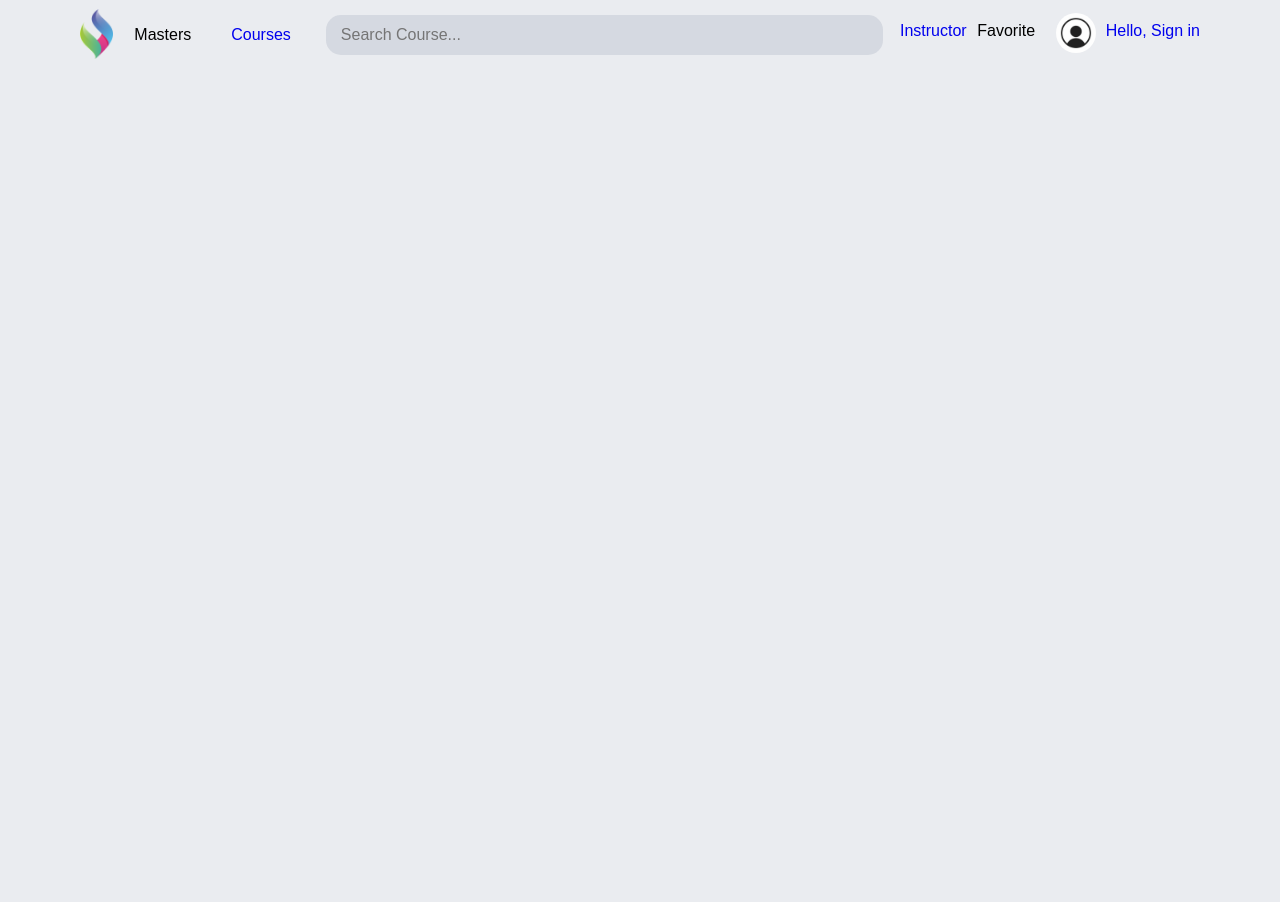
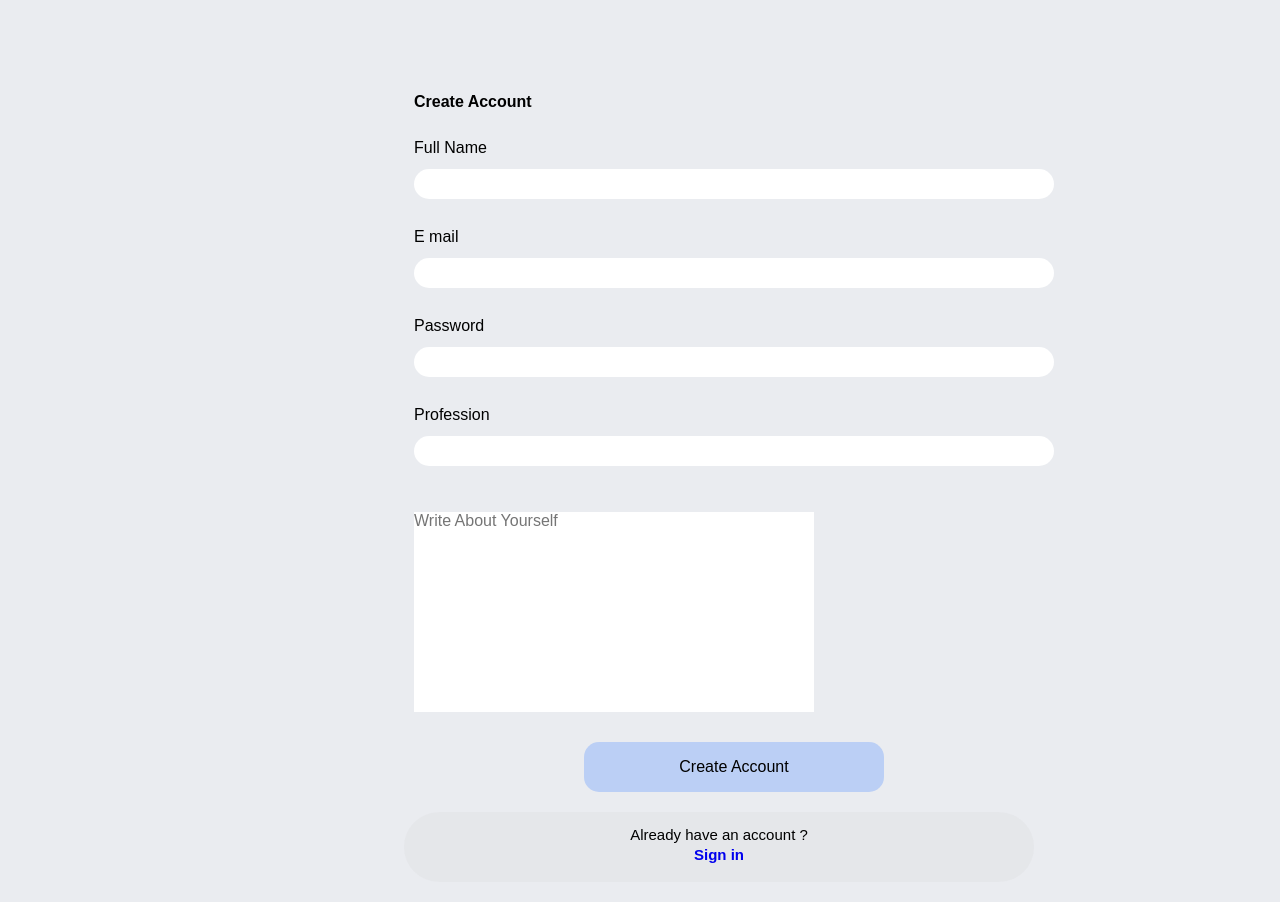
Before and after one commit to nurovic/online-course, a Nuxt app in the folder frontend/: page /signup in a window 1280 px wide. Before the commit the page ends 800 px from the top, so only its background shows below. Built offline with nearby package versions, Linux system fonts and the light colour scheme; no server answers.

Commit message:
Initialize Login and Singup pages

```diff
--- /dev/null
+++ b/frontend/pages/login.vue
@@ -0,0 +1,171 @@
+<script>
+export default {
+    middleware: "auth",
+    auth:"guest",
+    layout:"none",
+    data() {
+        return {
+            email:"",
+            password:"",
+        }
+    },
+
+    methods: {
+        async  onLogin() {
+            try {
+                 this.$auth.loginWith("local",{
+                        data: {
+                            email: this.email,
+                            password: this.password
+                        }
+                    })
+
+                    this.$router.push("/")
+            } catch (err) {
+                console.log(err);
+            }
+        }
+    }
+}
+</script>
+
+<template>
+  <div class="instructor-container">
+    <!-- <div class="logo-home">
+      <nuxt-link  to="/">
+        <img class="logo" src="../../assets/2.png" alt="">
+      </nuxt-link>
+    </div> -->
+    <div class="field course-information">
+      <h1 class="information-title field">Login</h1>
+
+
+
+     <div class="field email">
+      <label for="email">E mail</label>
+      <input class="input" type="email" key="email" v-model="email">
+       </div>
+
+       <div class="field password">
+      <label for="password">Password</label>
+      <input class="input" type="password" key="password" v-model="password">
+       </div>
+
+
+
+
+
+      <div class="field field-button" >
+        <button class="button" type="submit"  @click="onLogin">Login</button >
+
+      </div>
+
+      <div class="login">
+          Don't have an account ?
+          <nuxt-link class="login-button" to="/signup">
+            Sign in
+          </nuxt-link>
+      </div>
+
+
+    </div>
+  </div>
+</template>
+
+
+
+<style scoped>
+.login {
+    font-size:15px ;
+    display: flex;
+    flex-direction: column;
+    align-items: center;
+    padding: 15px;
+    background: rgba(202, 202, 202, 0.144);
+    margin: 5px;
+    border-radius: 50px
+}
+.login:hover {
+   background: rgba(78, 140, 255, 0.801);
+   transition: .5s ease-in-out;
+}
+.logo-home {
+  display: block;
+  height: 200px;
+}
+.login-button {
+    height: 20px;
+    align-items: center;
+    font-weight: 600;
+    padding-top:5px ;
+}
+.login-button:hover {
+    font-size: 15px;
+    display: flex;
+    align-items: center;
+    justify-content: center;
+    background: #fff;
+    margin-top:5px ;
+
+    border-radius: 15px;
+    height: 30px;
+    width: 75px;
+    transition: .5s ease-in-out;
+}
+
+.field-button {
+  align-items: center;
+}
+.button {
+  width: 300px;
+  height: 50px;
+  border: 5px solid rgba(0, 0, 0, 0);
+  border-radius: 15px;
+  justify-content: center;
+  background: rgba(78, 140, 255, 0.301);
+}
+.button:hover {
+  background: rgba(78, 140, 255, 0.801);
+   transition: .5s ease-in-out;
+}
+.input {
+  margin-top:13px ;
+  padding-left:10px ;
+  border-radius: 15px;
+  height: 30px;
+}
+.input::placeholder {
+  text-align: center;
+}
+.course-information {
+    display: flex;
+  flex-direction: column;
+  padding: 5% 0 0 30%;
+}
+.textarea {
+  height: 200px;
+  width: 400px;
+}
+.field {
+display: flex;
+flex-direction: column;
+width: 80vh;
+margin: 15px;
+}
+textarea {
+  display: block;
+  resize:none;
+   width: 20%;
+  height: 50%;
+
+}
+ input::-webkit-outer-spin-button,
+        input::-webkit-inner-spin-button {
+            -webkit-appearance: none;
+            margin: 0;
+        }
+
+        input[type=number] {
+            -moz-appearance: textfield;
+        }
+</style>
--- /dev/null
+++ b/frontend/pages/signup.vue
@@ -0,0 +1,209 @@
+<script>
+export default {
+     middleware:"auth",
+    auth: "guest",
+    layout:"none",
+    data() {
+        return {
+            name:"",
+            email:"",
+            password:"",
+            profession: "",
+            about:"",
+        }
+    },
+
+    methods: {
+        async  onSignup() {
+            try {
+                let data = {
+                    name: this.name,
+                    email:this.email,
+                    password:this.password,
+                    profession: this.profession,
+                    about: this.about
+                };
+                let response = await this.$axios.$post("http://localhost:3000/api/auth/signup", data)
+
+                console.log(response)
+
+                if(response.success) {
+                    this.$auth.loginWith("local" ,{
+                        data: {
+                            email: this.email,
+                            password: this.password
+                        }
+                    })
+
+                    this.$router.push("/")
+                }
+            } catch (err) {
+                console.log(err);
+            }
+        }
+    }
+}
+</script>
+
+<template>
+  <div class="instructor-container">
+    <!-- <div class="logo-home">
+      <nuxt-link  to="/">
+        <img class="logo" src="../../assets/2.png" alt="">
+      </nuxt-link>
+    </div> -->
+    <div class="field course-information">
+      <h1 class="information-title field">Create Account</h1>
+
+
+      <div class=" field projectName">
+        <label for="name">Full Name</label>
+        <input class="input" type="text" key="name" v-model="name">
+      </div>
+
+     <div class="field email">
+      <label for="email">E mail</label>
+      <input class="input" type="email" key="email" v-model="email">
+       </div>
+
+       <div class="field password">
+      <label for="password">Password</label>
+      <input class="input" type="password" key="password" v-model="password">
+       </div>
+
+
+
+    <!-- <div class="field movie">
+       <label for="movie"> Select Lessons </label>
+      <input  type="file" key="movie" multiple  @change="movieFile($event)">
+    </div>
+    -->
+
+       <div class="field profession">
+        <label for="profession">Profession</label>
+        <input class="input" type="text" key="profession" v-model="profession">
+     </div>
+
+
+     <br>
+     <div class="description field">
+         <textarea class="textarea"  placeholder="Write About Yourself" v-model="about"> </textarea>
+      </div>
+
+
+      <div class="field field-button" >
+        <button class="button" type="submit"  @click="onSignup">Create Account</button >
+
+      </div>
+
+      <div class="login">
+          Already have an account ?
+          <nuxt-link class="login-button" to="/login">
+            Sign in
+          </nuxt-link>
+      </div>
+        <!-- <div class="alert-container">
+            <div class="alert-content">Password must be at least 6 characteres</div>
+        </div> -->
+
+    </div>
+  </div>
+</template>
+
+
+
+<style scoped>
+.login {
+    font-size:15px ;
+    display: flex;
+    flex-direction: column;
+    align-items: center;
+    padding: 15px;
+    background: rgba(202, 202, 202, 0.144);
+    margin: 5px;
+    border-radius: 50px
+}
+.login:hover {
+   background: rgba(78, 140, 255, 0.801);
+   transition: .5s ease-in-out;
+}
+.logo-home {
+  display: block;
+  height: 200px;
+}
+.login-button {
+    height: 20px;
+    align-items: center;
+    font-weight: 600;
+    padding-top:5px ;
+}
+.login-button:hover {
+    font-size: 15px;
+    display: flex;
+    align-items: center;
+    justify-content: center;
+    background: #fff;
+    margin-top:5px ;
+
+    border-radius: 15px;
+    height: 30px;
+    width: 75px;
+    transition: .5s ease-in-out;
+}
+
+.field-button {
+  align-items: center;
+}
+.button {
+  width: 300px;
+  height: 50px;
+  border: 5px solid rgba(0, 0, 0, 0);
+  border-radius: 15px;
+  justify-content: center;
+  background: rgba(78, 140, 255, 0.301);
+}
+.button:hover {
+  background: rgba(78, 140, 255, 0.801);
+   transition: .5s ease-in-out;
+}
+.input {
+  margin-top:13px ;
+  padding-left:10px ;
+  border-radius: 15px;
+  height: 30px;
+}
+.input::placeholder {
+  text-align: center;
+}
+.course-information {
+    display: flex;
+  flex-direction: column;
+  padding: 5% 0 0 30%;
+}
+.textarea {
+  height: 200px;
+  width: 400px;
+}
+.field {
+display: flex;
+flex-direction: column;
+width: 80vh;
+margin: 15px;
+}
+textarea {
+  display: block;
+  resize:none;
+   width: 20%;
+  height: 50%;
+
+}
+ input::-webkit-outer-spin-button,
+        input::-webkit-inner-spin-button {
+            -webkit-appearance: none;
+            margin: 0;
+        }
+
+        input[type=number] {
+            -moz-appearance: textfield;
+        }
+</style>
```
